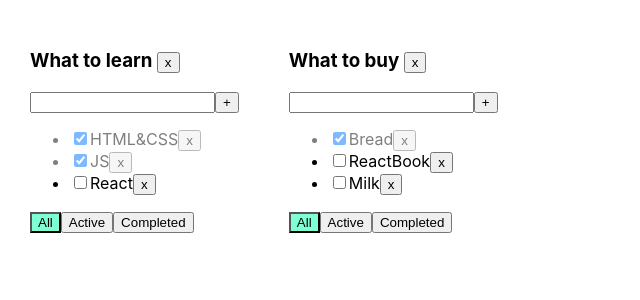
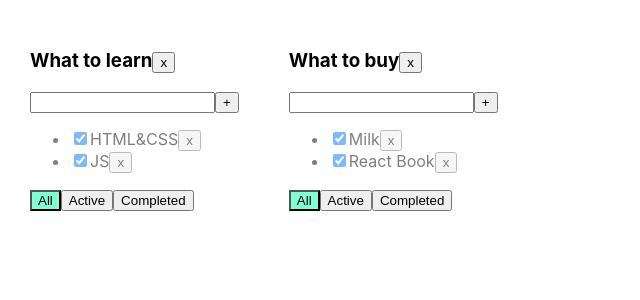
Before and after one commit to andrew-matt/tl-study, a React (Create React App) app: page / in a window 1280 px wide. Shown: the top 300 px of the page, without its empty margins (0-640 px from the left). Built offline with nearby package versions, Linux system fonts and the light colour scheme.

Commit message:
sixth step

```diff
--- a/package.json
+++ b/package.json
@@ -10,12 +10,12 @@
     "@types/node": "^12.0.0",
     "@types/react": "^16.9.0",
     "@types/react-dom": "^16.9.0",
-    "@types/uuid": "^8.3.4",
+    "@types/uuid": "^7.0.3",
     "react": "^16.13.1",
     "react-dom": "^16.13.1",
     "react-scripts": "3.4.1",
     "typescript": "~3.7.2",
-    "uuid": "^8.3.2"
+    "uuid": "^8.0.0"
   },
   "scripts": {
     "start": "react-scripts --openssl-legacy-provider start",
--- a/src/App.tsx
+++ b/src/App.tsx
@@ -4,8 +4,7 @@
 import {v1} from 'uuid';
 
 export type FilterValuesType = "all" | "active" | "completed";
-
-type TodoListsType = {
+type TodolistType = {
     id: string
     title: string
     filter: FilterValuesType
@@ -15,76 +14,89 @@
     [key: string]: Array<TaskType>
 }
 
+
 function App() {
-
     let todolistId1 = v1();
     let todolistId2 = v1();
 
-    let [todoLists, setTodoLists] = useState<Array<TodoListsType>>([
+    let [todolists, setTodolists] = useState<Array<TodolistType>>([
         {id: todolistId1, title: "What to learn", filter: "all"},
         {id: todolistId2, title: "What to buy", filter: "all"}
     ])
 
-    let [tasksObj, setTasksObj] = useState<TasksStateType>({
+    let [tasks, setTasks] = useState<TasksStateType>({
         [todolistId1]: [
             {id: v1(), title: "HTML&CSS", isDone: true},
-            {id: v1(), title: "JS", isDone: true},
-            {id: v1(), title: "React", isDone: false},
+            {id: v1(), title: "JS", isDone: true}
         ],
         [todolistId2]: [
-            {id: v1(), title: "Bread", isDone: true},
-            {id: v1(), title: "ReactBook", isDone: false},
-            {id: v1(), title: "Milk", isDone: false},
+            {id: v1(), title: "Milk", isDone: true},
+            {id: v1(), title: "React Book", isDone: true}
         ]
-    })
+    });
+
 
     function removeTask(id: string, todolistId: string) {
-        let tasks = tasksObj[todolistId]
-        tasksObj[todolistId] = tasks.filter(t => t.id !== id);
-        setTasksObj({...tasksObj});
+        //достанем нужный массив по todolistId:
+        let todolistTasks = tasks[todolistId];
+        // перезапишем в этом объекте массив для нужного тудулиста отфилтрованным массивом:
+        tasks[todolistId] = todolistTasks.filter(t => t.id != id);
+        // засетаем в стейт копию объекта, чтобы React отреагировал перерисовкой
+        setTasks({...tasks});
     }
 
     function addTask(title: string, todolistId: string) {
         let task = {id: v1(), title: title, isDone: false};
-        let tasks = tasksObj[todolistId]
-        tasksObj[todolistId] = [task, ...tasks];
-        setTasksObj({...tasksObj});
+        //достанем нужный массив по todolistId:
+        let todolistTasks = tasks[todolistId];
+        // перезапишем в этом объекте массив для нужного тудулиста копией, добавив в начало новую таску:
+        tasks[todolistId] = [task, ...todolistTasks];
+        // засетаем в стейт копию объекта, чтобы React отреагировал перерисовкой
+        setTasks({...tasks});
     }
 
-    function changeStatus(taskId: string, isDone: boolean, todolistId: string) {
-        let tasks = tasksObj[todolistId]
-        let task = tasks.find(t => t.id === taskId);
+    function changeStatus(id: string, isDone: boolean, todolistId: string) {
+        //достанем нужный массив по todolistId:
+        let todolistTasks = tasks[todolistId];
+        // найдём нужную таску:
+        let task = todolistTasks.find(t => t.id === id);
+        //изменим таску, если она нашлась
         if (task) {
             task.isDone = isDone;
-            setTasksObj({...tasksObj});
+            // засетаем в стейт копию объекта, чтобы React отреагировал перерисовкой
+            setTasks({...tasks});
         }
     }
 
     function changeFilter(value: FilterValuesType, todolistId: string) {
-       let todolist = todoLists.find(tl => tl.id === todolistId)
+        let todolist = todolists.find(tl => tl.id === todolistId);
         if (todolist) {
             todolist.filter = value;
-            setTodoLists([...todoLists])
+            setTodolists([...todolists])
         }
     }
 
-    function removeTodolist(todolistId: string) {
-        setTodoLists(todoLists.filter(tl => tl.id !== todolistId))
-        delete tasksObj[todolistId]
-        setTasksObj({...tasksObj})
+    function removeTodolist(id: string) {
+        // засунем в стейт список тудулистов, id которых не равны тому, который нужно выкинуть
+        setTodolists(todolists.filter(tl => tl.id != id));
+        // удалим таски для этого тудулиста из второго стейта, где мы храним отдельно таски
+        delete tasks[id]; // удаляем св-во из объекта... значением которого являлся массив тасок
+        // засетаем в стейт копию объекта, чтобы React отреагировал перерисовкой
+        setTasks({...tasks});
     }
 
     return (
         <div className="App">
-            {todoLists.map(tl => {
-
-                let tasksForTodolist = tasksObj[tl.id];
+            {
+                todolists.map(tl => {
+                    let allTodolistTasks = tasks[tl.id];
+                    let tasksForTodolist = allTodolistTasks;
 
                     if (tl.filter === "active") {
-                    tasksForTodolist = tasksForTodolist.filter(t => !t.isDone);
+                        tasksForTodolist = allTodolistTasks.filter(t => t.isDone === false);
                     }
                     if (tl.filter === "completed") {
-                    tasksForTodolist = tasksForTodolist.filter(t => t.isDone);
+                        tasksForTodolist = allTodolistTasks.filter(t => t.isDone === true);
                     }
 
                     return <Todolist
@@ -99,7 +111,9 @@
                         filter={tl.filter}
                         removeTodolist={removeTodolist}
                     />
-            })}
+                })
+            }
+
         </div>
     );
 }
--- a/src/Todolist.tsx
+++ b/src/Todolist.tsx
@@ -1,4 +1,4 @@
-import React, {ChangeEvent, KeyboardEvent, useState} from 'react';
+import React, {ChangeEvent, useState, KeyboardEvent} from 'react';
 import {FilterValuesType} from './App';
 
 export type TaskType = {
@@ -14,19 +14,19 @@
     removeTask: (taskId: string, todolistId: string) => void
     changeFilter: (value: FilterValuesType, todolistId: string) => void
     addTask: (title: string, todolistId: string) => void
-    changeTaskStatus: (taskId: string, isDone: boolean, todolistId: string) => void
+    changeTaskStatus: (id: string, isDone: boolean, todolistId: string) => void
+    removeTodolist: (id: string) => void
     filter: FilterValuesType
-    removeTodolist: (todolistId: string) => void
 }
 
 export function Todolist(props: PropsType) {
-
     let [title, setTitle] = useState("")
     let [error, setError] = useState<string | null>(null)
 
     const addTask = () => {
-        if (title.trim() !== "") {
-            props.addTask(title.trim(), props.id);
+        let newTitle = title.trim();
+        if (newTitle !== "") {
+            props.addTask(newTitle, props.id);
             setTitle("");
         } else {
             setError("Title is required");
@@ -44,16 +44,16 @@
         }
     }
 
+    const removeTodolist = () => props.removeTodolist(props.id)
+
     const onAllClickHandler = () => props.changeFilter("all", props.id);
     const onActiveClickHandler = () => props.changeFilter("active", props.id);
     const onCompletedClickHandler = () => props.changeFilter("completed", props.id);
 
-    const removeTodolist = () => {
-        props.removeTodolist(props.id)
-    }
-
     return <div>
-        <h3>{props.title} <button onClick={removeTodolist}>x</button></h3>
+        <h3> {props.title}
+            <button onClick={removeTodolist}>x</button>
+        </h3>
         <div>
             <input value={title}
                    onChange={onChangeHandler}
@@ -68,13 +68,12 @@
                 props.tasks.map(t => {
                     const onClickHandler = () => props.removeTask(t.id, props.id)
                     const onChangeHandler = (e: ChangeEvent<HTMLInputElement>) => {
-                        props.changeTaskStatus(t.id, e.currentTarget.checked, props.id);
+                        let newIsDoneValue = e.currentTarget.checked;
+                        props.changeTaskStatus(t.id, newIsDoneValue, props.id);
                     }
 
                     return <li key={t.id} className={t.isDone ? "is-done" : ""}>
-                        <input type="checkbox"
-                               onChange={onChangeHandler}
-                               checked={t.isDone}/>
+                        <input type="checkbox" onChange={onChangeHandler} checked={t.isDone}/>
                         <span>{t.title}</span>
                         <button onClick={onClickHandler}>x</button>
                     </li>
@@ -83,11 +82,14 @@
         </ul>
         <div>
             <button className={props.filter === 'all' ? "active-filter" : ""}
-                    onClick={onAllClickHandler}>All</button>
+                    onClick={onAllClickHandler}>All
+            </button>
             <button className={props.filter === 'active' ? "active-filter" : ""}
-                onClick={onActiveClickHandler}>Active</button>
+                    onClick={onActiveClickHandler}>Active
+            </button>
             <button className={props.filter === 'completed' ? "active-filter" : ""}
-                onClick={onCompletedClickHandler}>Completed</button>
+                    onClick={onCompletedClickHandler}>Completed
+            </button>
         </div>
     </div>
 }
```
Also changed, not shown: 1 other file (tests, documents, lock files or other folders). Lines whose indentation alone changed are shown as unchanged.
